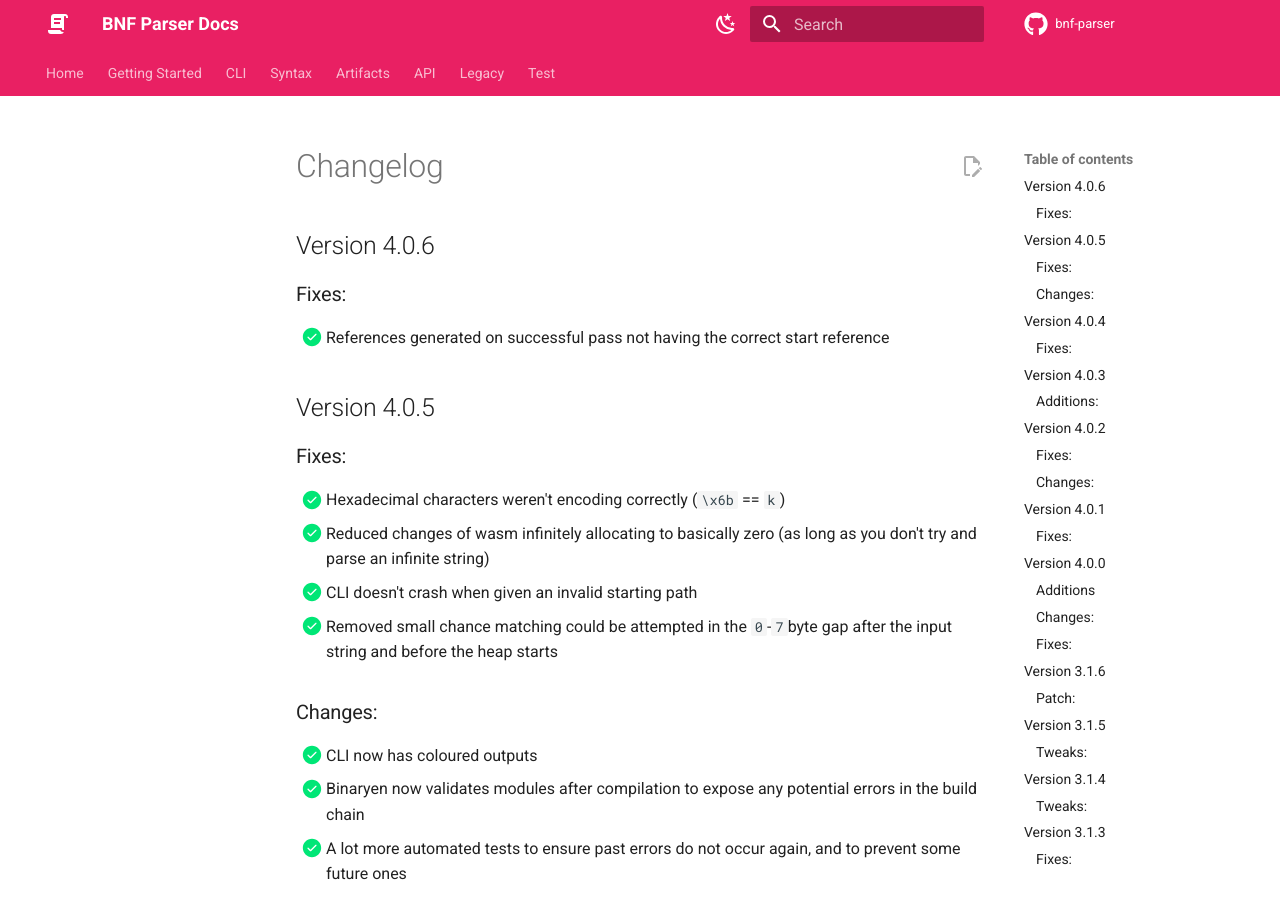
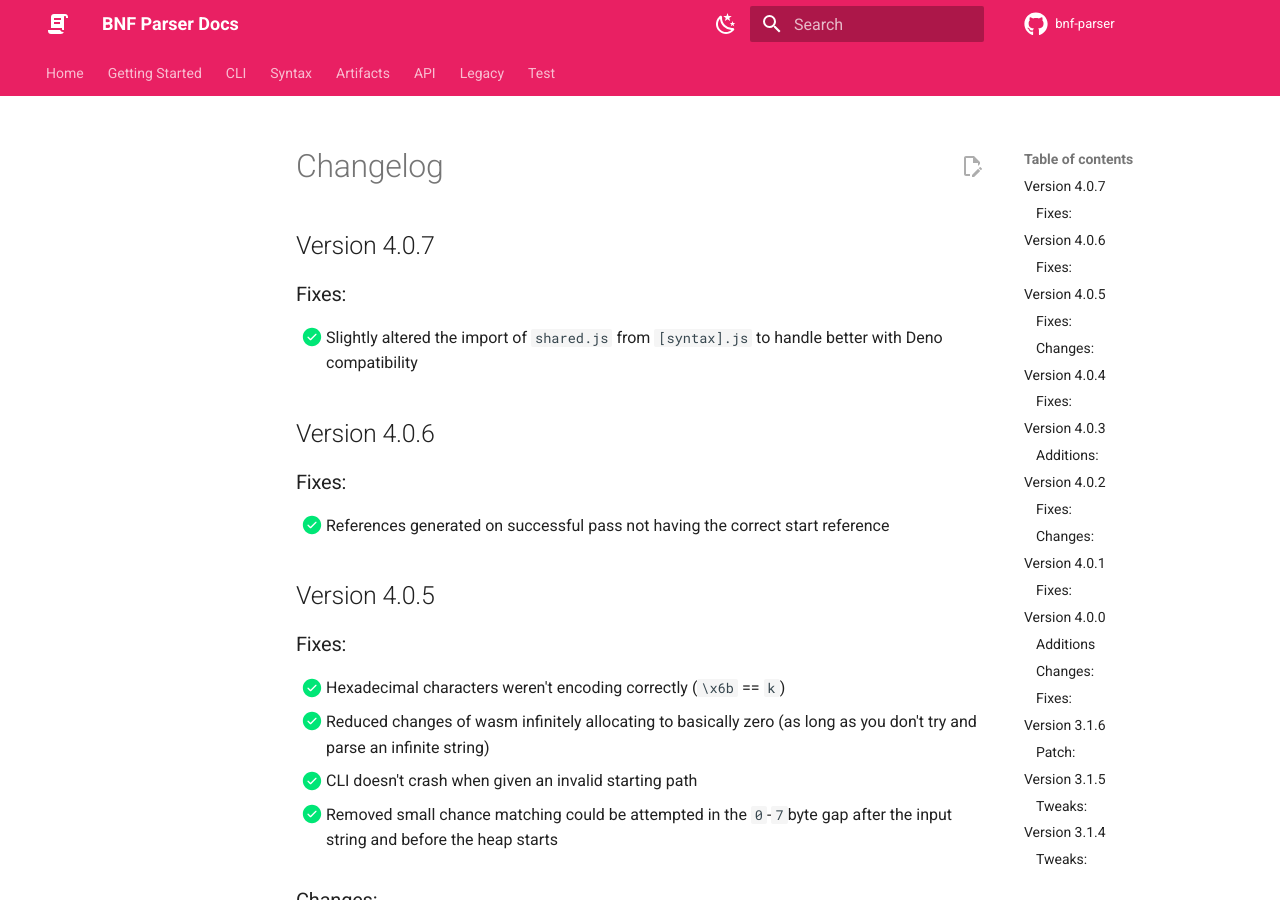
Before and after one commit to AjaniBilby/BNF-parser, an MkDocs documentation site: the page built from docs/source/changelog.md, in a window 1280 px wide and 900 px high. Built offline with MkDocs 1.6.1 and Material for MkDocs 9.7.7, drawn with Linux system fonts in a browser that asks for light colours; comment, search, counter and statistics services are not loaded.

Commit message:
~Tweaked shared artifact importing

```diff
--- a/docs/source/changelog.md
+++ b/docs/source/changelog.md
@@ -1,4 +1,9 @@
 # Changelog
+
+## Version 4.0.7
+
+### Fixes:
+  - [x] Slightly altered the import of `shared.js` from `[syntax].js` to handle better with Deno compatibility
 
 ## Version 4.0.6
 
--- a/package.json
+++ b/package.json
@@ -1,6 +1,6 @@
 {
 	"name": "bnf-parser",
-	"version": "4.0.6",
+	"version": "4.0.7",
 	"description": "Deterministic BNF compiler/parser",
 	"homepage": "https://bnf-parser.ajanibilby.com",
 	"main": "./bin/index.js",
--- a/source/types.ts
+++ b/source/types.ts
@@ -160,7 +160,7 @@ function CompileRule(rule: Rule) {
 
 
 export function CompileTypes(lang: Parser) {
-	return `import type _Shared from './shared.js';\n`+
+	return `import type * as _Shared from './shared.js';\n`+
 		`export type _Literal = { type: "literal", value: string, start: number, end: number, count: number, ref: _Shared.ReferenceRange };\n` +
 		[...lang.terms.keys()]
 			.map(x => CompileRule(lang.terms.get(x) as any)) // hush Typescript it's okay
```
Also changed, not shown: 1 other file.
